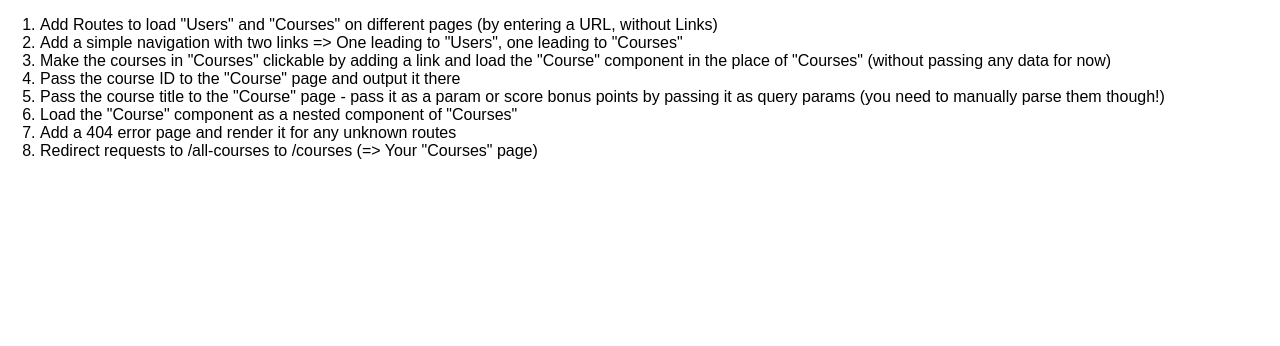
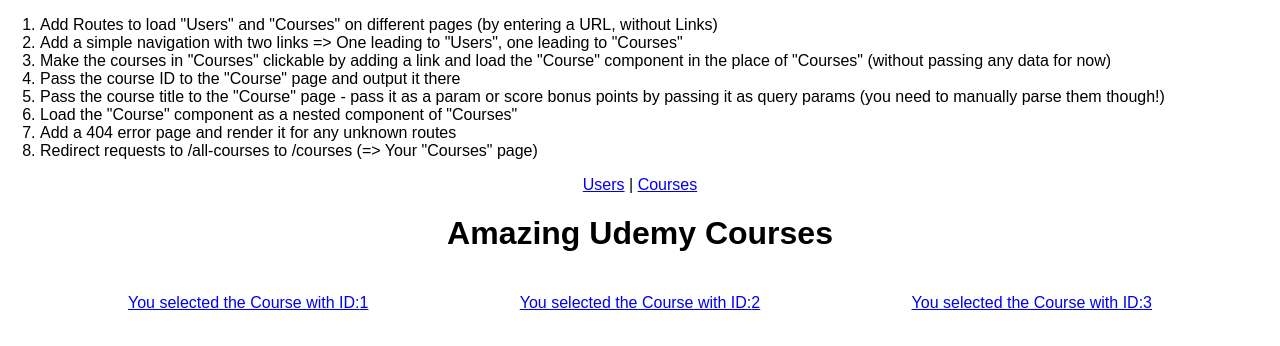
Before and after one commit to AmanAzim/Routing-assignment-React, a React (Create React App) app: page /courses in a window 1280 px wide. Shown: the top 346 px of the page. Built offline with nearby package versions, Linux system fonts and the light colour scheme.

Commit message:
"commit"

```diff
--- a/src/App.js
+++ b/src/App.js
@@ -1,4 +1,5 @@
 import React, { Component } from 'react';
+import {BrowserRouter, Route, NavLink} from "react-router-dom";
 
 import Courses from './containers/Courses/Courses';
 import Users from './containers/Users/Users';
@@ -6,6 +7,7 @@ import Users from './containers/Users/Users';
 class App extends Component {
   render () {
     return (
+             <BrowserRouter>
                 <div className="App">
                   <ol style={{textAlign: 'left'}}>
                     <li>Add Routes to load "Users" and "Courses" on different pages (by entering a URL, without Links)</li>
@@ -17,7 +19,16 @@ class App extends Component {
                     <li>Add a 404 error page and render it for any unknown routes</li>
                     <li>Redirect requests to /all-courses to /courses (=> Your "Courses" page)</li>
                   </ol>
+
+                  <nav>
+                    <NavLink to="/users">Users</NavLink> |&nbsp;
+                    <NavLink to="/courses">Courses</NavLink>
+                  </nav>
+
+                  <Route path="/users" component={Users}/>
+                  <Route path="/courses" component={Courses}/>
                 </div>
+              </BrowserRouter>
     );
   }
 }
--- a/src/containers/Course/Course.js
+++ b/src/containers/Course/Course.js
@@ -3,9 +3,9 @@ import React, { Component } from 'react';
 class Course extends Component {
     render () {
         return (
-            <div>
-                <h1>_COURSE_TITLE_</h1>
-                <p>You selected the Course with ID: _ID_</p>
+            <div onClick={this.props.clicked}>
+                <h1>{this.props.courseTitle}</h1>
+                <p>You selected the Course with ID:{this.props.courseId}</p>
             </div>
         );
     }
--- a/src/containers/Courses/Courses.js
+++ b/src/containers/Courses/Courses.js
@@ -1,4 +1,6 @@
 import React, { Component } from 'react';
+import {withRouter, Route, Link} from "react-router-dom";
+import Course from '../Course/Course'
 
 import './Courses.css';
 
@@ -8,19 +10,49 @@ class Courses extends Component {
             { id: 1, title: 'Angular - The Complete Guide' },
             { id: 2, title: 'Vue - The Complete Guide' },
             { id: 3, title: 'PWA - The Complete Guide' }
-        ]
+        ],
+        selectedCourse:null,
+    }
+    componentDidUpdate(prevProps, prevState, snapshot) {
+        if(this.state.selectedCourse)
+        {
+            this.setState({ selectedCourse:null})
+        }
     }
 
+    selectCourseHandler=(id)=>{
+        let selectedCourse=this.state.courses.find(course=>{
+            return course.id===id;
+        });
+        console.log(selectedCourse);
+        this.setState({selectedCourse:selectedCourse})
+    };
+
     render () {
+
+        let current=(
+                this.state.courses.map( course => {
+                    return(
+                        <Link to={'/courses/'+course.id} exact key={course.id}>
+                            <Course className="Course"
+                                    courseId={course.id}
+                                    clicked={()=>this.selectCourseHandler(course.id)} />
+                        </Link>
+                    );
+                } )
+        );
+        if(this.state.selectedCourse)
+        {
+            current=<Course className="Course"
+                            courseId={this.state.selectedCourse.id}
+                            clicked={()=>this.selectCourseHandler(this.state.selectedCourse.id)}/>
+        }
+
         return (
             <div>
                 <h1>Amazing Udemy Courses</h1>
                 <section className="Courses">
-                    {
-                        this.state.courses.map( course => {
-                            return <article className="Course" key={course.id}>{course.title}</article>;
-                        } )
-                    }
+                    {current}
                 </section>
             </div>
         );
```
Also changed, not shown: src/containers/Course/Course.css (added). Lines whose indentation alone changed are shown as unchanged.
